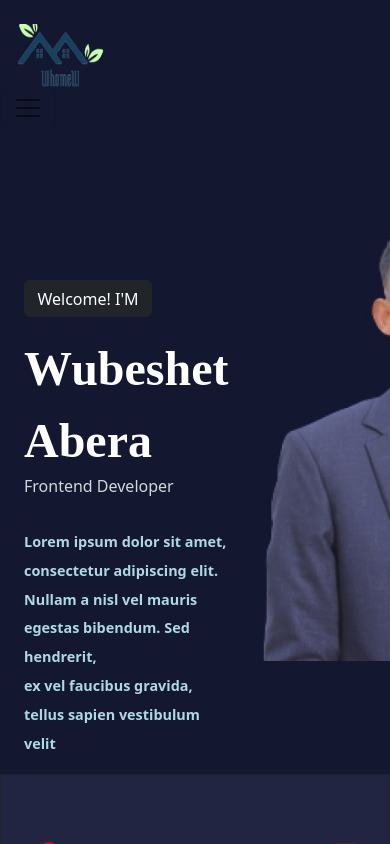
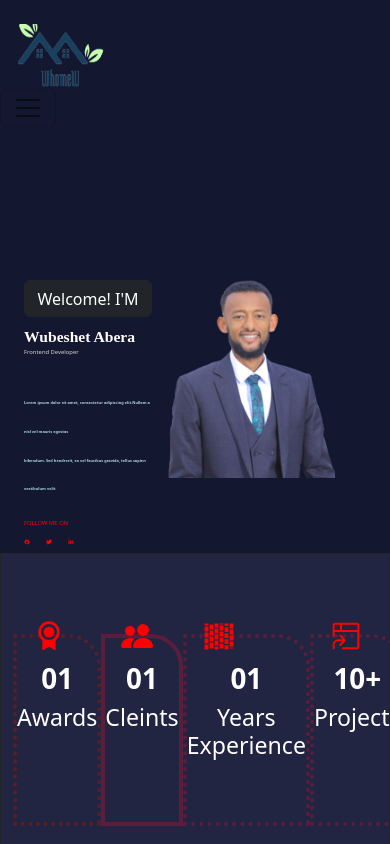
Before and after one commit to wubeabera123/my_portfolio, a React (Create React App) app: page / in a window 390 px wide. Shown: the top 844 px of the page. Built offline with nearby package versions, Linux system fonts and the light colour scheme.

Commit message:
image responsivenesss

```diff
--- a/src/Landing.js
+++ b/src/Landing.js
@@ -43,31 +43,30 @@ function Landing(){
            </ul>
         </div>
     </nav>
-   <div className="container" style={{display: "flex"}}>
+   <div className="container d-flex justify-content-between">
     <div className="container " style={{marginTop:"8rem"}}>
        <button className="btn btn-dark " style={{
         width: "8rem",
         height: "2.3rem",
        }}>Welcome! I'M</button>
-       <p style={{color: "white",fontFamily: "serif",marginTop:"1rem",fontSize:"3rem",fontWeight: "bold"}}>Wubeshet Abera</p>
-       <h6 style={{color: "#d2d8d7",marginTop: "-1rem"}}>Frontend Developer</h6>
-       <p style={{color: "lightblue", marginTop: "2rem",fontSize: "0.9rem",fontWeight: "bold",lineHeight: "1.8rem"}}>Lorem ipsum dolor sit amet, consectetur adipiscing elit.<br/> Nullam a nisl vel mauris egestas bibendum. Sed hendrerit,<br/> ex vel faucibus gravida, tellus sapien vestibulum velit</p>
+       <p style={{color: "white",fontFamily: "serif",marginTop:"0.5rem",fontSize:"4vw",fontWeight: "bold"}}>Wubeshet Abera</p>
+       <p style={{color: "#d2d8d7",marginTop: "-1rem",fontSize: "1.5vw"}}>Frontend Developer</p>
+       <p style={{color: "lightblue", marginTop: "2rem",fontSize: "1vw",fontWeight: "bold",lineHeight: "1.8rem"}}>Lorem ipsum dolor sit amet, consectetur adipiscing elit.Nullam a nisl vel mauris egestas<br/> bibendum. Sed hendrerit, ex vel faucibus gravida, tellus sapien vestibulum velit</p>
+       <div style={{display: "flex"}}>
+       <h6  style={{color: "red",fontSize: "1.5vw"}}>FOLLOW ME ON<section  style={{fontSize: "1.5vw",marginTop: "0.7rem"}}>
+        <a href="https://www.facebook.com/" style={{marginRight: "1rem"}}><MdFacebook color = "red"/></a>
+        <a href="#" style={{marginRight: "1rem"}}><FaTwitter color = "red"/></a>
+        <a href="#"><FaLinkedinIn color="red"/></a>
+       </section></h6>
+
     </div>
-    <div style={{display: "flex"}}>
-    <div className="container" style={{marginRight: "1rem"}}>
+    </div>
+    <div className="">
        <img src={person} style={{
-         width: "24rem",
-         marginTop: "4rem"
+         width: "80%",
+         marginTop: "8rem",
+         marginRight: "10rem"
        }}/>
-    </div>
-    <div style={{marginTop: "10rem",marginRight: "-7.2rem"}}>
-       <h6 className="vertical-text" style={{color: "red", transform: "rotate(90deg)", whiteSpace: "nowrap",marginRight: "2rem"}}>FOLLOW ME ON</h6>
-       <section className="d-flex flex-column" style={{marginTop: "7rem",marginLeft: "3.2rem",lineHeight: "2.5rem"}}>
-        <a href="https://www.facebook.com/"><MdFacebook color = "red"/></a>
-        <a href="#"><FaTwitter color = "red"/></a>
-        <a href="#"><FaLinkedinIn color="red"/></a>
-       </section>
-    </div>
     </div>
   </div>
 </div>
```
